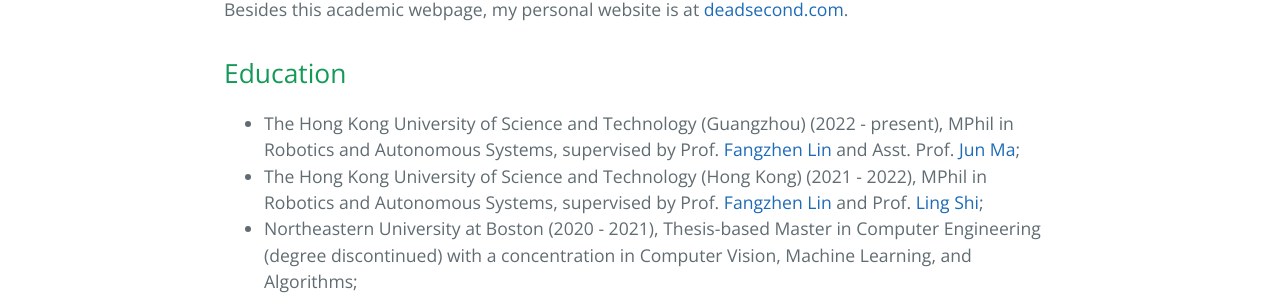
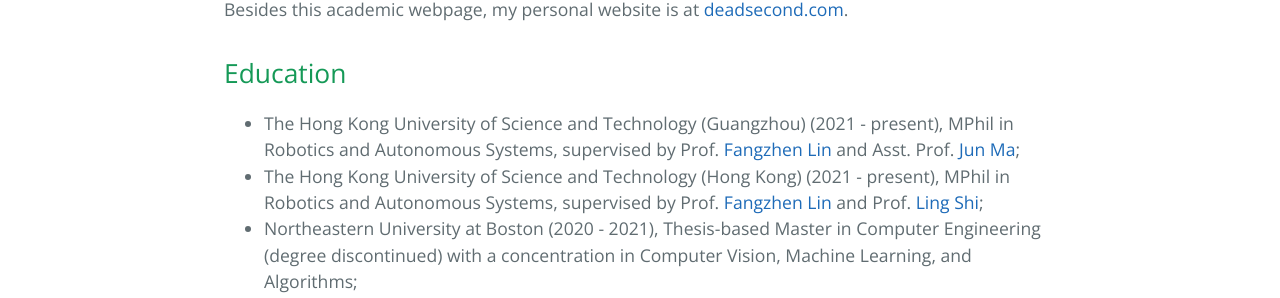
Before and after one commit to klyw1998/LiangyaweiKuang, a Jekyll site: the page built from index.md, in a window 1280 px wide. Shown: the part 652-950 px from the top of the page. Built offline with Jekyll 4.4.1, drawn with Linux system fonts in a browser that asks for light colours; our own code applies the rules of GitHub Pages for plain Markdown files.

Commit message:
Update index.md

```diff
--- a/index.md
+++ b/index.md
@@ -9,8 +9,8 @@ I am a postgraduate researcher at [HKUST](https://hkust.edu.hk/) who focuses on
 Besides this academic webpage, my personal website is at [deadsecond.com](https://www.deadsecond.com).
 
 ## Education
-- The Hong Kong University of Science and Technology (Guangzhou) (2022 - present), MPhil in Robotics and Autonomous Systems, supervised by Prof. [Fangzhen Lin](https://facultyprofiles.ust.hk/profiles.php?profile=fangzhen-lin-flin#researchinterest) and Asst. Prof. [Jun Ma](https://facultyprofiles.hkust-gz.edu.cn/faculty-personal-page?id=853);
-- The Hong Kong University of Science and Technology (Hong Kong) (2021 - 2022), MPhil in Robotics and Autonomous Systems, supervised by Prof. [Fangzhen Lin](https://facultyprofiles.ust.hk/profiles.php?profile=fangzhen-lin-flin#researchinterest) and Prof. [Ling Shi](https://facultyprofiles.hkust.edu.hk/profiles.php?profile=ling-shi-eesling);
+- The Hong Kong University of Science and Technology (Guangzhou) (2021 - present), MPhil in Robotics and Autonomous Systems, supervised by Prof. [Fangzhen Lin](https://facultyprofiles.ust.hk/profiles.php?profile=fangzhen-lin-flin#researchinterest) and Asst. Prof. [Jun Ma](https://facultyprofiles.hkust-gz.edu.cn/faculty-personal-page?id=853);
+- The Hong Kong University of Science and Technology (Hong Kong) (2021 - present), MPhil in Robotics and Autonomous Systems, supervised by Prof. [Fangzhen Lin](https://facultyprofiles.ust.hk/profiles.php?profile=fangzhen-lin-flin#researchinterest) and Prof. [Ling Shi](https://facultyprofiles.hkust.edu.hk/profiles.php?profile=ling-shi-eesling);
 - Northeastern University at Boston (2020 - 2021), Thesis-based Master in Computer Engineering (degree discontinued) with a concentration in Computer Vision, Machine Learning, and Algorithms;
 - University of Califronia, Irvine (2019 - 2020), final year visiting student in Electrical Engineering and Computer Science;
 - Hong Kong Polytechnic University (2019 - 2019), one-semester exchange student in Mechanical Engineering;
```
